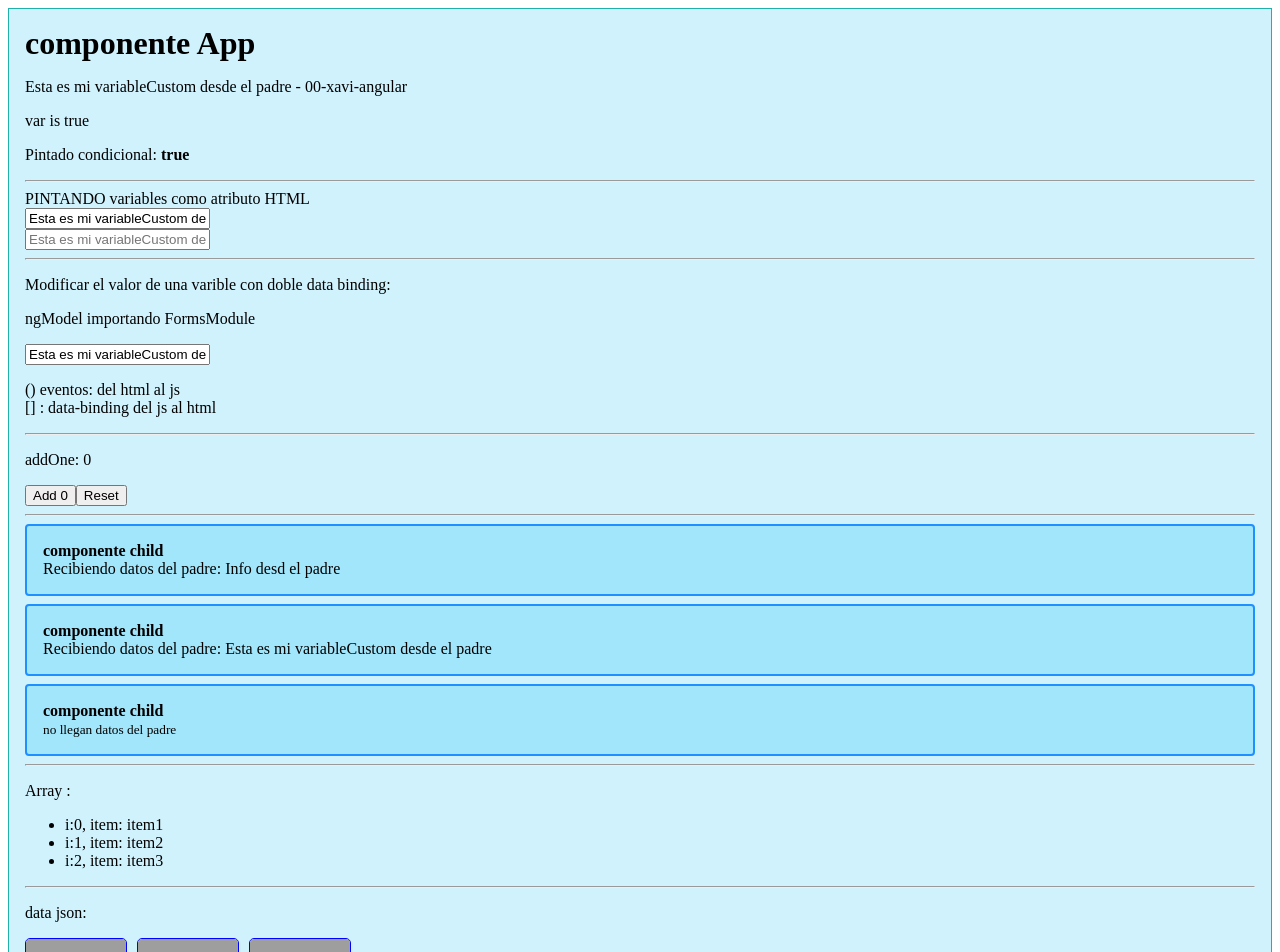
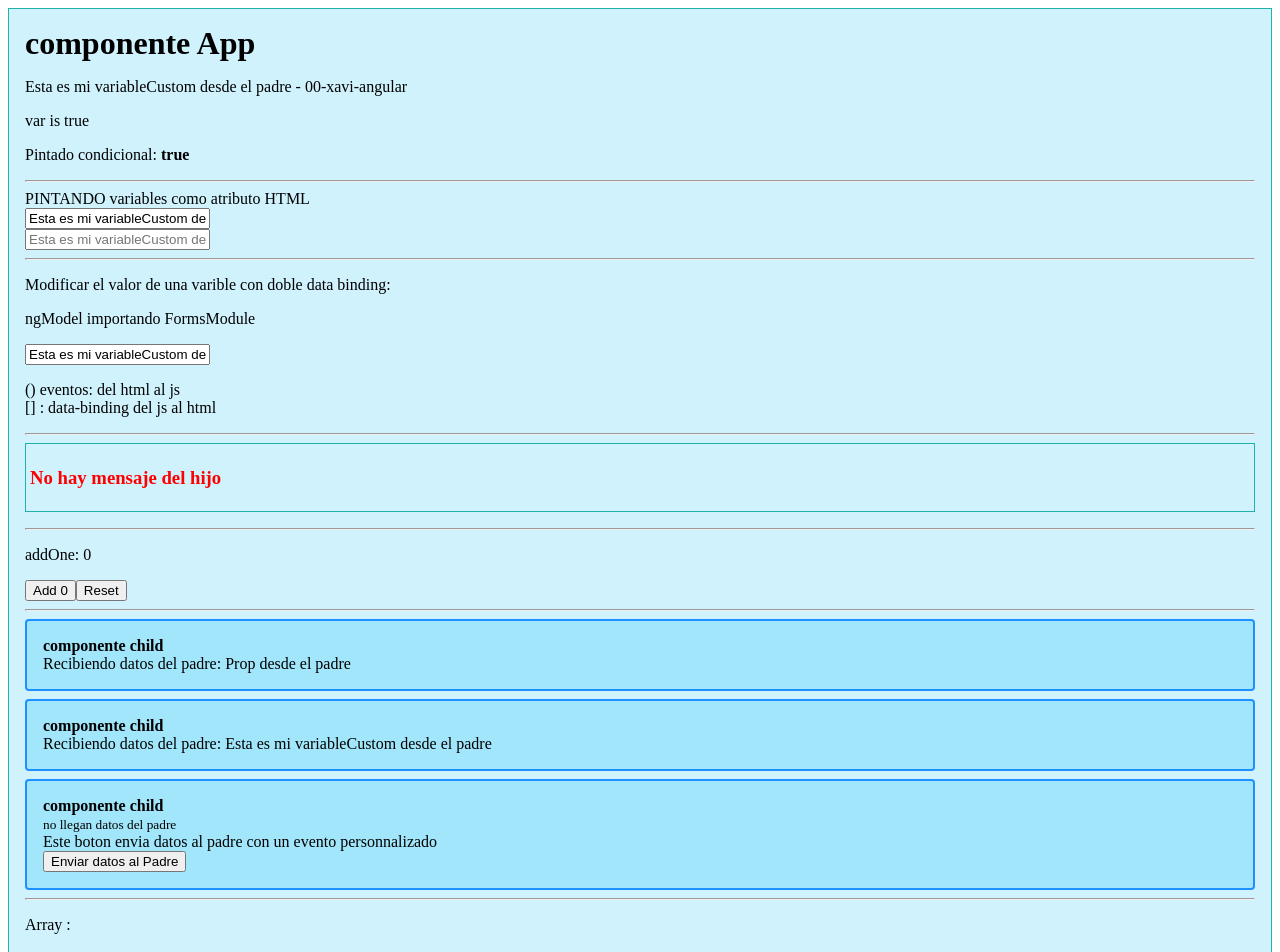
Before and after one commit to Xavigrafik/aprendiendo-angular, an Angular app in the folder projects/00-xavi-angular/: page / in a window 1280 px wide. Shown: the top 952 px of the page. Built offline with nearby package versions, Linux system fonts and the light colour scheme; grey boxes are pictures that could not be loaded.

Commit message:
notificarPadre

```diff
--- a/projects/00-xavi-angular/src/app/app.component.html
+++ b/projects/00-xavi-angular/src/app/app.component.html
@@ -25,6 +25,14 @@
         [] : data-binding del js al html
     </p>
     <hr>
+     <div class="mensajeBlock">
+        @if (mensajeDelHijo) {
+            <h4 style="color: green;">Mensaje del hijo: {{mensajeDelHijo}}</h4>
+        } @else {
+            <h3 style="color: red;">No hay mensaje del hijo</h3>
+        }
+    </div>
+    <hr>
 
     <p>addOne: {{number}}</p>
     <button (click)="addOne()">Add {{number}}</button>
@@ -32,9 +40,11 @@
 
     <hr>
 
-    <app-child msg="Info desd el padre"></app-child>
+    <app-child msg="Prop desde el padre"></app-child>
     <app-child [msg]="variableCustom"></app-child>
-    <app-child></app-child>
+
+    <!-- recibe el evento custom -->
+    <app-child [hasButton]="true" (eventoPersonalizado)="manejarEvento($event)"></app-child>
 
     <hr>
 
--- a/projects/00-xavi-angular/src/app/app.component.scss
+++ b/projects/00-xavi-angular/src/app/app.component.scss
@@ -4,6 +4,12 @@
     background-color: rgba(69, 204, 245, 0.25);
     h1 {
         margin: 0;
+    }
+
+    .mensajeBlock {
+        padding: 0.25em;
+        border: 1px solid lightseagreen;
+        margin-bottom: 1em;
     }
     .cardDeck {
         display: flex;
--- a/projects/00-xavi-angular/src/app/app.component.ts
+++ b/projects/00-xavi-angular/src/app/app.component.ts
@@ -49,6 +49,14 @@ export class AppComponent implements OnInit {
         this.number = 0;
     }
 
+    // 1. Variable para almacenar el mensaje del hijo
+    mensajeDelHijo:string = '';
+    // 2. Método para manejar el evento del hijo y recibir los datos
+    manejarEvento(mensaje: string): void {
+        this.mensajeDelHijo = mensaje;
+        console.log('Mensaje recibido:', mensaje);
+    }
+
 
     ngOnInit(): void {
         console.log('ngOnInit');
--- a/projects/00-xavi-angular/src/app/components/app-child/app-child.component.html
+++ b/projects/00-xavi-angular/src/app/components/app-child/app-child.component.html
@@ -1,9 +1,26 @@
 <div class="componenteChild">
     <h4>componente child</h4>
 
+    <!-- Recibir datos del padre -->
     @if (msg) {
         <p>Recibiendo datos del padre: {{msg}}</p>
     } @else {
         <small>no llegan datos del padre</small>
     }
+
+    <!-- Evento para el padre -->
+    @if (hasButton) {
+        <p>Este boton envia datos al padre con un evento personnalizado</p>
+    <!--
+          El evento '(click)' es un "escuchador de eventos" de Angular.
+          Cuando el usuario hace clic en este botón, Angular llama
+          automáticamente al método 'notificarPadre()'.
+
+          Este método, definido en la clase TypeScript del componente hijo,
+          utiliza un 'EventEmitter' para 'emitir' un evento personalizado.
+          El componente padre, al estar escuchando, puede capturar este
+          evento y reaccionar a él, por ejemplo, mostrando los datos enviados.
+    -->
+        <button (click)="notificarPadre()">Enviar datos al Padre</button>
+    }
 </div>
--- a/projects/00-xavi-angular/src/app/components/app-child/app-child.component.ts
+++ b/projects/00-xavi-angular/src/app/components/app-child/app-child.component.ts
@@ -1,14 +1,32 @@
-import { Component, Input } from '@angular/core';
+import { Component, EventEmitter, Input, Output } from '@angular/core';
 
 @Component({
-  selector: 'app-child',
-  imports: [],
-  templateUrl: './app-child.component.html',
-  styleUrl: './app-child.component.scss'
+  selector: 'app-child', // Define el nombre de la etiqueta HTML para usar este componente, como `<app-child>`.
+  imports: [], // Lista de módulos que este componente necesita. En este caso, no necesita ninguno.
+  templateUrl: './app-child.component.html', // Asocia el archivo HTML (la vista) con esta clase.
+  styleUrl: './app-child.component.scss' // Asocia el archivo de estilos (CSS/SCSS) con esta clase.
 })
 export class AppChildComponent {
 
-    @Input()
-    msg: string = "";
+    // @Input() permite que los datos fluyan desde el componente padre hacia este componente hijo.
+    @Input() msg: string = "";
+    @Input() hasButton: boolean = false;
+
+
+    // @Output() permite que este componente hijo emita un evento personalizado que el padre puede escuchar.
+    // 'eventoPersonalizado' es el nombre de nuestro evento.
+    // 'new EventEmitter<string>()' crea una instancia de EventEmitter que puede enviar datos de tipo 'string'.
+    @Output() eventoPersonalizado = new EventEmitter<string>();
+
+    // Este método se llama desde el evento '(click)' del botón en el archivo HTML.
+    notificarPadre(): void {
+        // Se define una variable 'mensaje' que contiene los datos que queremos enviar.
+        const mensaje = 'Hola desde el hijo';
+
+        this.hasButton = false; // Cambia el estado de 'hasButton' a false, lo que puede ocultar el botón en la vista.
+
+        // El método '.emit()' dispara el evento, enviando el 'mensaje' al componente padre.
+        this.eventoPersonalizado.emit(mensaje);
+    }
 
 }
```
Also changed, not shown: 1 other file (tests, documents, lock files or other folders). Lines whose indentation alone changed are shown as unchanged.
